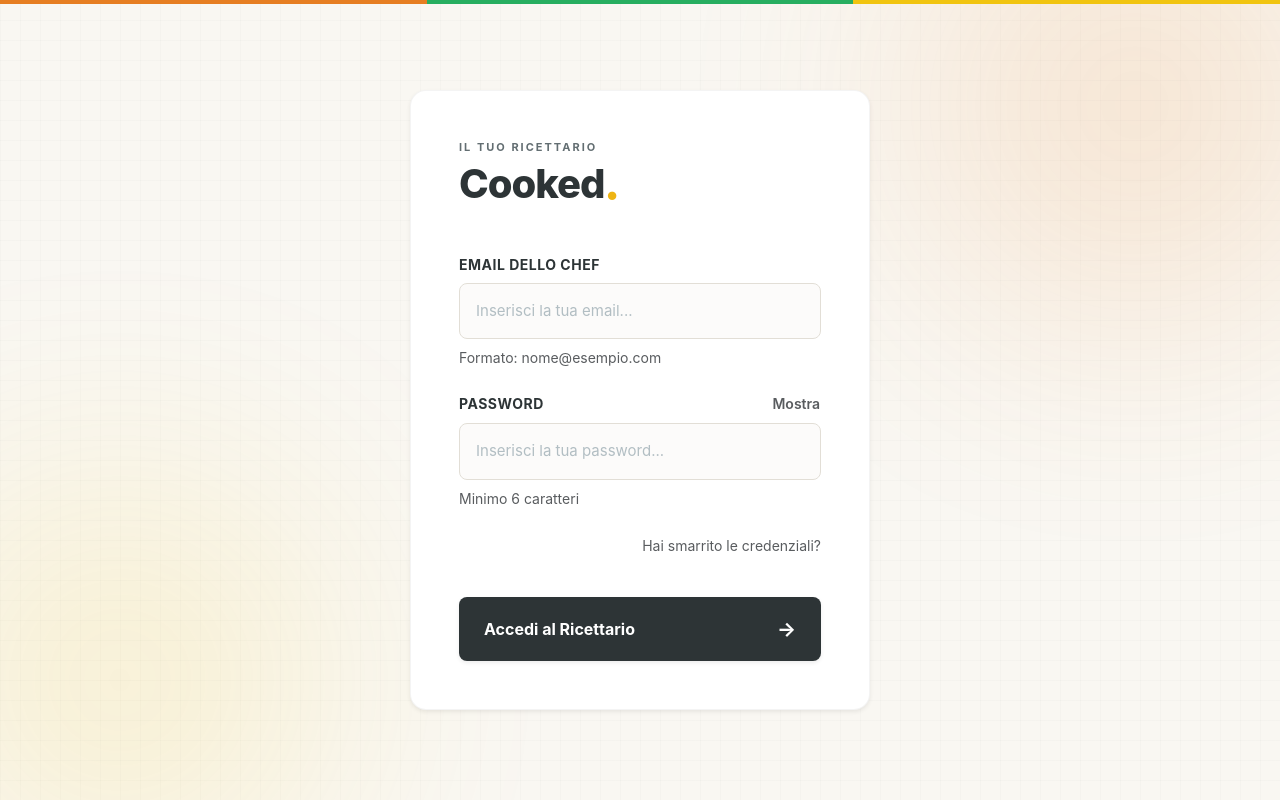
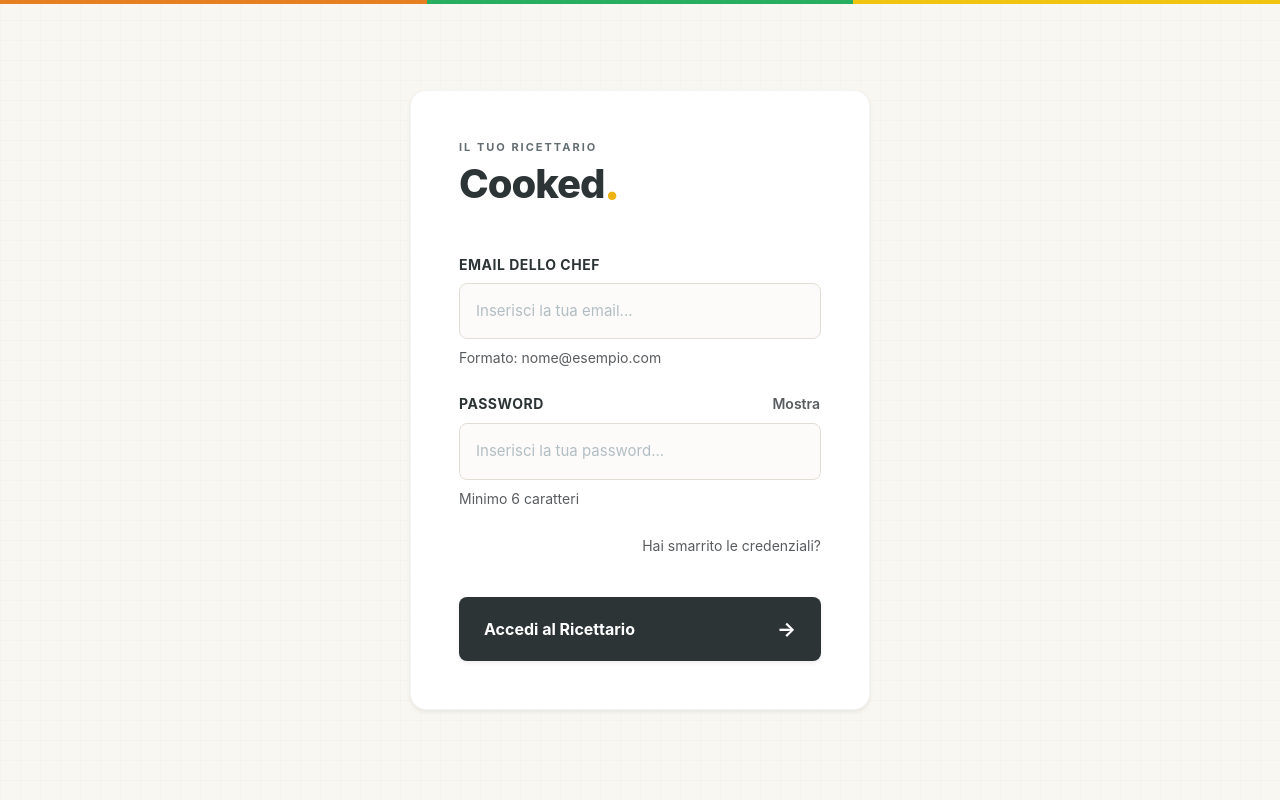
Before and after one commit to Alessandro500-png/Cooked-Esame_Informatica_II, a Vue app: page /login in a window 1280 px wide. Built offline with nearby package versions, Linux system fonts and the light colour scheme.

Commit message:
Sistemazione

```diff
--- a/src/views/Login.vue
+++ b/src/views/Login.vue
@@ -6,9 +6,6 @@
       <span class="line-segment bg-green"></span>
       <span class="line-segment bg-yellow"></span>
     </div>
-
-    <div class="spice-ambient orange-glow position-absolute rounded-circle"></div>
-    <div class="spice-ambient yellow-glow position-absolute rounded-circle"></div>
 
     <div class="row w-100 justify-content-center position-relative z-3 px-2 px-sm-3">
 
@@ -53,7 +50,7 @@
                 type="button"
                 class="btn btn-link btn-sm text-decoration-none text-muted fw-semibold p-0 minimal-toggle"
                 @click="mostraPassword = !mostraPassword"
-                :aria-pressed="mostraPassword"
+                 :aria-pressed="mostraPassword"
                 aria-controls="password"
               >
 
```
